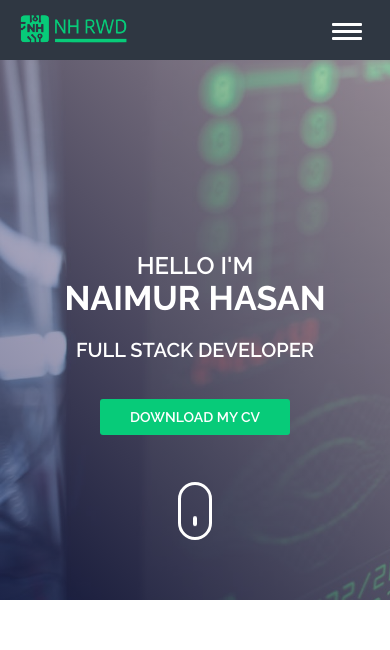
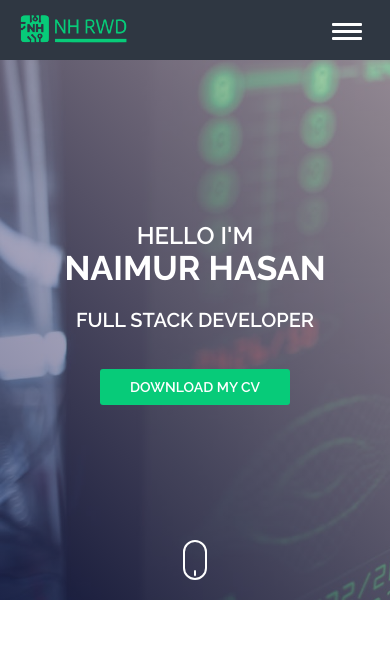
Before and after one commit to naimurhasan/naimurhasan.github.io, a Jekyll site: the page built from index.html, in a window 390 px wide. Shown: the top 650 px of the page. Built offline with Jekyll 4.4.1, drawn with Linux system fonts in a browser that asks for light colours; comment, search, counter and statistics services are not loaded; grey boxes are pictures that could not be loaded.

Commit message:
fix: add lazy loader, polish ui
fix: sidebar image

fix: ui polish

```diff
--- a/_includes/home-about.html
+++ b/_includes/home-about.html
@@ -8,7 +8,7 @@
    <div class="row">
    	 <div class="col-lg-4 col-md-4 col-sm-4">
    	   <div class="about-image">
-   	   	 <img class="img-responsive" src="https://i.ibb.co.com/PzZ69Vx4/naimur-hasan-using-laptop.jpg" alt="Naimur Hasan">
+   	   	 <img class="img-responsive" src="https://i.ibb.co.com/PzZ69Vx4/naimur-hasan-using-laptop.jpg" alt="Naimur Hasan" loading="lazy">
    	   </div>
    	   <div class="about-social">
    	   	 <ul>
--- a/_includes/home-portfolio.html
+++ b/_includes/home-portfolio.html
@@ -31,7 +31,7 @@
      <div class="item">
       <div class="item-hover">
           <div class="item-inner">
-        <img class="img-responsive" src="assets/images/portfolio/01.jpg" alt="ujs"></div>
+        <img class="img-responsive" src="assets/images/portfolio/01.jpg" alt="ujs" loading="lazy"></div>
          <div class="item-info">
          <a href="https://play.google.com/store/apps/details?id=com.aisolutionsbd.jobsolutions&hl=en" target="_blank">Ultimate Job Solution</a>
           <span>200K+ downloads, offline TTS, eBook reader, 300K+ quiz, Live Exams</span>
@@ -49,7 +49,7 @@
      <div class="item">
       <div class="item-hover">
           <div class="item-inner">
-        <img class="img-responsive" src="assets/images/portfolio/02.jpg" alt="percet tracker"></div>
+        <img class="img-responsive" src="assets/images/portfolio/02.jpg" alt="percet tracker" loading="lazy"></div>
          <div class="item-info">
          <a href="https://github.com/naimurhasan/unified-parcel-tracker" target="_blank">Unified Parcel Tracker</a>
           <span>Web scraping system for consumer package tracking</span>
@@ -67,7 +67,7 @@
      <div class="item">
       <div class="item-hover">
           <div class="item-inner">
-        <img class="img-responsive" src="assets/images/portfolio/03.jpg" alt="msh"></div>
+        <img class="img-responsive" src="assets/images/portfolio/03.jpg" alt="msh" loading="lazy"></div>
          <div class="item-info">
          <a href="https://apps.apple.com/us/app/mysmarthomesapp/id6723904848" target="_blank">MySmartHomes</a>
           <span>IoT automation platform with web backend, iOS & Android apps, custom OS patches</span>
@@ -85,7 +85,7 @@
      <div class="item">
       <div class="item-hover">
           <div class="item-inner">
-        <img class="img-responsive" src="assets/images/portfolio/04.jpg" alt="SiinShop"></div>
+        <img class="img-responsive" src="assets/images/portfolio/04.jpg" alt="SiinShop" loading="lazy"></div>
          <div class="item-info">
          <a href="https://apps.apple.com/us/app/siin-%D8%B3%D9%8A%D9%86/id6451072889" target="_blank">SiinShop eCommerce</a>
           <span>TikTok-style video commerce with live chat and auction features</span>
@@ -103,7 +103,7 @@
      <div class="item">
       <div class="item-hover">
           <div class="item-inner">
-        <img class="img-responsive" src="assets/images/portfolio/05.jpg" alt="wp plugin"></div>
+        <img class="img-responsive" src="assets/images/portfolio/05.jpg" alt="wp plugin" loading="lazy"></div>
          <div class="item-info">
          <a href="https://wordpress.org/plugins/folder-to-category-link/" target="_blank">WordPress Plugin</a>
           <span>Bulk category organizer for WordPress wallpaper websites</span>
@@ -121,7 +121,7 @@
      <div class="item">
       <div class="item-hover">
           <div class="item-inner">
-        <img class="img-responsive" src="assets/images/portfolio/06.jpg" alt="ubd"></div>
+        <img class="img-responsive" src="assets/images/portfolio/06.jpg" alt="ubd" loading="lazy"></div>
          <div class="item-info">
          <a href="https://play.google.com/store/apps/details?id=com.aisolutionsbd.ultimatedictionary&hl=en" target="_blank">Ultimate Bangla Dictionary</a>
           <span>Offline dictionary app with SQLite database, English-Bangla bidirectional</span>
@@ -139,7 +139,7 @@
      <div class="item">
       <div class="item-hover">
           <div class="item-inner">
-        <img class="img-responsive" src="assets/images/portfolio/07.jpg" alt="ecampusafrica"></div>
+        <img class="img-responsive" src="assets/images/portfolio/07.jpg" alt="ecampusafrica" loading="lazy"></div>
          <div class="item-info">
          <a href="https://ecampusafrica.com/" target="_blank">WordPress LMS</a>
           <span>eCampus Africa learning management system with quiz, reports & memberships</span>
@@ -157,7 +157,7 @@
      <div class="item">
       <div class="item-hover">
           <div class="item-inner">
-        <img class="img-responsive" src="assets/images/portfolio/08.jpg" alt="fnz"></div>
+        <img class="img-responsive" src="assets/images/portfolio/08.jpg" alt="fnz" loading="lazy"></div>
          <div class="item-info">
          <a href="#">Laravel eCommerce</a>
           <span>FNZ Gaming Shop, fully operational eCommerce platform built with PHP Laravel</span>
@@ -175,7 +175,7 @@
      <div class="item">
       <div class="item-hover">
           <div class="item-inner">
-        <img class="img-responsive" src="assets/images/portfolio/09.jpg" alt="django app"></div>
+        <img class="img-responsive" src="assets/images/portfolio/09.jpg" alt="django app" loading="lazy"></div>
          <div class="item-info">
          <a href="https://github.com/naimurhasan/producthunt-project" target="_blank">Product Hunt Clone</a>
           <span>Hobby project for discovering Django, community-driven product discovery platform</span>
--- a/_includes/home-testimonials.html
+++ b/_includes/home-testimonials.html
@@ -20,7 +20,7 @@
     <div class="testimonials-block">
       <div class="testimonials-content">
       	 <div class="testimonials-avtar">
-      	 	<img class="imgresponsive" src="assets/images/testimonials/kawthar-naser.jpg" alt="Kawthar Naser">
+      	 	<img class="imgresponsive" src="assets/images/testimonials/kawthar-naser.jpg" alt="Kawthar Naser" loading="lazy">
       	 </div>
       	 <div class="testimonials-comment">
       	 	<p>Naimur is a highly skilled senior Flutter Developer with exceptional dedication and a friendly, collaborative approach. He's kind-hearted, professional, and talented. Any organization will be fortunate to have him.</p>
@@ -36,7 +36,7 @@
     <div class="testimonials-block">
       <div class="testimonials-content">
       	 <div class="testimonials-avtar">
-      	 	<img class="imgresponsive" src="assets/images/testimonials/tor-johnson.jpg" alt="Tor Johnson">
+      	 	<img class="imgresponsive" src="assets/images/testimonials/tor-johnson.jpg" alt="Tor Johnson" loading="lazy">
       	 </div>
       	 <div class="testimonials-comment">
       	 	<p>Naimur is a skilled, smart, and hardworking engineer. He's shown ingenuity and tenacity solving technical problems. This is someone you'd want on your team and I'd hire again.</p>
@@ -52,7 +52,7 @@
     <div class="testimonials-block">
       <div class="testimonials-content">
       	 <div class="testimonials-avtar">
-      	 	<img class="imgresponsive" src="assets/images/testimonials/enamul-haque.jpg" alt="Enamul Haque">
+      	 	<img class="imgresponsive" src="assets/images/testimonials/enamul-haque.jpg" alt="Enamul Haque" loading="lazy">
       	 </div>
       	 <div class="testimonials-comment">
       	 	<p>I had the pleasure of working with Md Naimur, an exceptional team player and expert in mobile app development with Flutter. His technical proficiency and strong communication skills make him a standout developer.</p>
--- a/_layouts/default.html
+++ b/_layouts/default.html
@@ -12,8 +12,6 @@
 
 <body>
 
-{% include default-loading.html %}
-
 {{ content }}
 
 {% include default-scripts.html%}
--- a/assets/css/main.css
+++ b/assets/css/main.css
@@ -80,8 +80,28 @@
 button.button-small:hover { background: #07cb79; }
 
 /*******************************************
-              loading
+              Shimmer Loading Effect
 *******************************************/
+/* Shimmer animation for lazy loading images - Optimized for performance */
+@keyframes shimmer {
+  0% { background-position: -468px 0; }
+  100% { background-position: 468px 0; }
+}
+
+/* Shimmer utility class for reuse */
+.shimmer {
+  animation: shimmer 1.5s infinite linear;
+  background: linear-gradient(to right, #f6f7f8 0%, #edeef1 20%, #f6f7f8 40%, #f6f7f8 100%);
+  background-size: 800px 100%;
+  will-change: background-position; /* Hint browser to optimize */
+}
+
+/*******************************************
+              loading - DISABLED FOR BETTER UX
+*******************************************/
+/* Loading screen removed to prevent blocking user experience
+   Images now use native lazy loading with shimmer effects */
+/*
  #loading { background-color: #000; height: 100%; width: 100%; position: fixed; z-index: 1; margin-top: 0; top: 0; left: 0; bottom: 0; overflow: hidden !important; right: 0;
   z-index: 999999; }
 #loading-center { width: 100%; height: 100%; position: relative; }
@@ -133,6 +153,7 @@
   25% { transform: translate(0,50px) rotate(-180deg); -webkit-transform: translate(0,50px) rotate(-180deg); }
   100% { transform: translate(0,0) rotate(-180deg); -webkit-transform: translate(0,0) rotate(-180deg); }
 }
+*/
 
 /*************************
      intro-bg
@@ -186,17 +207,17 @@
 
 
 /*intro*/
-.intro-bg { background-size: cover !important; background-repeat: no-repeat; background-position: center; bottom; position: relative; height: 60vh; width: 100%; }
+.intro-bg { background-size: cover !important; background-repeat: no-repeat; background-position: center; bottom; position: relative; height: 60vh; width: 100%; min-height: 500px; }
 .intro { display: table; width: 100%; height: 100%; position: relative; }
-.intro-content { display: table-cell; height: 100%; vertical-align: middle; }
+.intro-content { display: table-cell; height: 100%; vertical-align: middle; padding-bottom: 60px; }
 .intro-content h1 { font-size: 72px; color: #ffffff; font-weight: bold; text-transform: uppercase; font-weight: 700; font-family: 'Raleway', sans-serif; }
 .intro-content h1 span { font-size: 30px; display: block; font-family: 'Raleway', sans-serif; font-weight: 600; }
 #typer { height: 40px; }
 #typer h2 { font-size: 28px; color: #ffffff; font-weight: 600; text-transform: uppercase; font-family: 'Raleway', sans-serif; }
 /*scroll-down*/
-.scroll-down { text-align: center; width: 34px; height: 58px; display: inline-block; border-radius: 20px; border:3px solid #fff; position: absolute; left: 50%; bottom: 60px;
-margin-left: -17px; line-height: 50px; }
-.scroll-down i { height: 10px;  width: 4px; background: #fff; display: inline-block; border-radius: 3px; -webkit-animation-name:fadebounce;  -moz-animation-name:fadebounce; -ms-animation-name:fadebounce; -o-animation-name:fadebounce; animation-name:fadebounce; -webkit-animation-duration:3s; -moz-animation-duration:3s; -ms-animation-duration:3s; -o-animation-duration:3s;
+.scroll-down { text-align: center; width: 28px; height: 46px; display: inline-block; border-radius: 20px; border:2px solid #fff; position: absolute; left: 50%; bottom: 30px;
+margin-left: -14px; line-height: 42px; }
+.scroll-down i { height: 8px;  width: 3px; background: #fff; display: inline-block; border-radius: 3px; -webkit-animation-name:fadebounce;  -moz-animation-name:fadebounce; -ms-animation-name:fadebounce; -o-animation-name:fadebounce; animation-name:fadebounce; -webkit-animation-duration:3s; -moz-animation-duration:3s; -ms-animation-duration:3s; -o-animation-duration:3s;
  animation-duration:3s; -webkit-animation-iteration-count:infinite; -moz-animation-iteration-count:infinite; -ms-animation-iteration-count:infinite; -o-animation-iteration-count:infinite;
  animation-iteration-count:infinite; }
 @-moz-keyframes fadebounce {
@@ -239,6 +260,37 @@
 /*.about{ margin-top: 60px; }*/
 .about  { margin-top: 50px; }
 .about .section-title { margin-bottom: 20px; }
+
+/* Performance optimization - defer rendering of off-screen sections */
+.about, .portfolio, .testimonials {
+  content-visibility: auto;
+  contain-intrinsic-size: auto 800px;
+}
+.about-image {
+  margin-bottom: 20px;
+  position: relative;
+  width: 100%;
+  overflow: hidden;
+  padding-bottom: 100%; /* 1:1 aspect ratio - reserves space immediately */
+  background: linear-gradient(to right, #f6f7f8 0%, #edeef1 20%, #f6f7f8 40%, #f6f7f8 100%);
+  background-size: 800px 100%;
+  animation: shimmer 1.5s infinite linear;
+  will-change: background-position;
+}
+.about-image img {
+  position: absolute;
+  top: 0;
+  left: 0;
+  width: 100%;
+  height: 100%;
+  object-fit: cover;
+  display: block;
+  opacity: 0;
+  transition: opacity 0.3s ease-in;
+}
+.about-image img.loaded {
+  opacity: 1;
+}
 .about-social { background: #07cb79; padding: 15px 10px; text-align: center; }
 .about-social ul { padding: 0; margin: 0; }
 .about-social ul li { display: inline-block; }
@@ -333,6 +385,8 @@
         portfolio
 *************************/
 .portfolio { overflow: hidden; }
+.isotope { width: 100%; }
+.isotope:after { content: ""; display: table; clear: both; }
 .isotope-filters { display: table; margin-bottom: 30px; margin-left: 8px; }
 .isotope-filters  button {  border:none; margin: 2px; cursor: pointer; color: #2f3742 ; font-size: 20px; font-weight: 600; background: transparent; text-transform: capitalize; transition:all 0.3s ease-in-out; -webkit-transition:all 0.3s ease-in-out; -o-transition:all 0.3s ease-in-out; -ms-transition:all 0.3s ease-in-out; -webkit-transition:all 0.3s ease-in-out; padding
 	: 8px 0; box-shadow: 0 3px 0 0 transparent;  }
@@ -340,8 +394,8 @@
 .isotope-filters  button:focus { outline: none;  outline-style: none; outline-offset:0; }
 .isotope-filters  button.active, .isotope-filters  button:hover { background: transparent; color: #07cb79; }
 .grid-item { background: #fff; color: #fff; width: auto; border: 0; }
-.grid-item img {-webkit-transition: transform 0.35s; -ms-transition: transform 0.35s; -moz-transition: transform 0.35s; -o-transition: transform 0.35s; transition: transform 0.35s; width: 100%; }
-.full-screen .grid-item { padding: 10px 10px; width: 25%; }
+.grid-item img {-webkit-transition: transform 0.35s; -ms-transition: transform 0.35s; -moz-transition: transform 0.35s; -o-transition: transform 0.35s; transition: transform 0.35s; width: 100%; height: auto; display: block; }
+.full-screen .grid-item { padding: 10px 10px; width: 25%; float: left; box-sizing: border-box; }
 /*hover portfolio*/
 .portfolio-item .item-info a { margin: 0; padding: 0; color: #fff; font-weight: 100; text-transform: capitalize; line-height: 30px; margin-bottom: 15px; display: block; font-size: 24px;
 }
@@ -354,7 +408,26 @@
 .portfolio-item .item-info a:hover span { color: #07cb79; }
 .portfolio-item .item { -webkit-perspective: 1700px; -moz-perspective: 1700px; perspective: 1700px; -webkit-perspective-origin: 0 50%; -moz-perspective-origin: 0 50%; perspective-origin: 0 50%; }
 .portfolio-item .item-hover { -webkit-transform-style: preserve-3d; -moz-transform-style: preserve-3d; transform-style: preserve-3d; }
-.portfolio-item .item-hover .item-inner { overflow: hidden; }
+.portfolio-item .item-hover .item-inner {
+  overflow: hidden;
+  position: relative;
+  width: 100%;
+  background: linear-gradient(to right, #f6f7f8 0%, #edeef1 20%, #f6f7f8 40%, #f6f7f8 100%);
+  background-size: 800px 100%;
+  animation: shimmer 1.5s infinite linear;
+  will-change: background-position;
+  min-height: 200px;
+}
+.portfolio-item .item-hover .item-inner img {
+  width: 100%;
+  height: auto;
+  display: block;
+  opacity: 0;
+  transition: opacity 0.3s ease-in;
+}
+.portfolio-item .item-hover .item-inner img.loaded {
+  opacity: 1;
+}
 .portfolio-item .item-hover img { -webkit-transition: -webkit-transform 0.4s; -moz-transition: -moz-transform 0.4s; transition: transform 0.4s; }
 .no-touch .portfolio-item .item-hover:hover img,
 .portfolio-item .item-hover.cs-hover img { -webkit-transform: translateX(25%); -moz-transform: translateX(25%); -ms-transform: translateX(25%); transform: translateX(25%); }
@@ -432,9 +505,36 @@
 *************************/
 .testimonials-block { margin-bottom: 30px; }
 .testimonials-content { background: #f4f5f6; padding: 15px; position: relative; border-radius: 3px; }
-.testimonials-avtar { display: table-cell; vertical-align: middle;  }
-.testimonials-avtar img {  width: 160px; border-radius: 50%; }
-.testimonials-comment { display: table-cell; padding: 20px; }
+.testimonials-avtar {
+  display: inline-block;
+  vertical-align: middle;
+  width: 40px;
+  height: 40px;
+  position: relative;
+  background: linear-gradient(to right, #f6f7f8 0%, #edeef1 20%, #f6f7f8 40%, #f6f7f8 100%);
+  background-size: 800px 100%;
+  animation: shimmer 1.5s infinite linear;
+  will-change: background-position;
+  border-radius: 50%;
+  overflow: hidden;
+  flex-shrink: 0;
+}
+.testimonials-avtar img {
+  position: absolute;
+  top: 0;
+  left: 0;
+  width: 100%;
+  height: 100%;
+  object-fit: cover;
+  border-radius: 50%;
+  opacity: 0;
+  transition: opacity 0.3s ease-in;
+  display: block;
+}
+.testimonials-avtar img.loaded {
+  opacity: 1;
+}
+.testimonials-comment { display: inline-block; vertical-align: middle; padding: 20px; width: calc(100% - 60px); }
 .testimonials-comment p { margin-bottom: 0; }
 .testimonials-content:before { content: ""; position: absolute; left: 40px; bottom: -20px; width: 0; height: 0; border-style: solid; border-width: 20px 20px 0 0; border-color: #f4f5f6 transparent transparent transparent; }
 .testimonials-name { margin-top: 35px;  }
@@ -726,9 +826,22 @@
 .blog-single blockquote p { font-size: 16px; font-style: italic; }
 .blog-single blockquote p span { color: #07cb79; margin-top: 10px; display: block; }
 .author { background: #f4f5f6; padding: 15px; }
-.author-details .author-avtar { display: table-cell; }
-.author-details .author-avtar img { width: 80px; border-radius: 50%; }
-.author-details .author-name { display: table-cell; vertical-align: top; padding-left: 30px; }
+.author-details .author-avtar {
+  display: inline-block;
+  width: 40px;
+  height: 40px;
+  border-radius: 50%;
+  overflow: hidden;
+  vertical-align: top;
+}
+.author-details .author-avtar img {
+  width: 100%;
+  height: 100%;
+  object-fit: cover;
+  border-radius: 50%;
+  display: block;
+}
+.author-details .author-name { display: inline-block; vertical-align: top; padding-left: 15px; width: calc(100% - 55px); }
 .author-details .author-name h4 { text-transform: uppercase; }
 .author-details .author-name b { text-transform: uppercase; color: #07cb79; }
 .author-content { margin-top: 30px; }
--- a/assets/css/responsive.css
+++ b/assets/css/responsive.css
@@ -15,6 +15,19 @@
  (  Media Queries  )
 ================================================
  *******************/
+
+/* Very wide screens - prevent hero content overlap */
+@media (min-width: 1921px) {
+.intro-content { padding-bottom: 80px; }
+.scroll-down { bottom: 40px; width: 30px; height: 50px; margin-left: -15px; line-height: 46px; }
+}
+
+@media (min-width: 2560px) {
+.intro-content { padding-bottom: 100px; }
+.intro-content h1 { font-size: 80px; margin-bottom: 20px; }
+#typer h2 { font-size: 32px; }
+.button-large { margin-top: 40px; }
+}
 
 @media (max-width: 1650px) {
 .blog-info .blog-meta p { padding-right: 6px; }
@@ -220,6 +233,8 @@
 #typer h2 { font-size: 20px; }
 .intro-content h1 span { font-size: 24px; }
 .button-large a { font-size: 14px; }
+.scroll-down { width: 24px; height: 40px; margin-left: -12px; bottom: 20px; line-height: 36px; border-width: 2px; }
+.scroll-down i { height: 6px; width: 2px; }
 .portfolio-item .item-info a { font-size: 20px; }
 .full-screen .grid-item { width: 100%; }
 .isotope-filters { text-align: center; }
--- a/assets/js/custom.js
+++ b/assets/js/custom.js
@@ -32,13 +32,39 @@
 (function($){
   "use strict";
 
-  $(window).load(function() {
+  $(document).ready(function() {
 
 /*************************
-        Preloader
+        Preloader - REMOVED FOR BETTER UX
 *************************/
-   $("#load").fadeOut();
-   $('#loading').delay(0).fadeOut('slow');
+   // Loading screen removed - content shows immediately
+   // $("#load").fadeOut();
+   // $('#loading').delay(0).fadeOut('slow');
+
+/*************************
+        Lazy Loading Image Handler
+*************************/
+   // Add loaded class to images when they finish loading
+   $('img[loading="lazy"]').on('load', function() {
+     $(this).addClass('loaded');
+     // Stop shimmer animation to save resources
+     var container = $(this).closest('.about-image, .portfolio-item .item-inner, .testimonials-avtar');
+     if (container.length) {
+       container.css('animation', 'none');
+     }
+   });
+
+   // Handle images that are already cached/loaded
+   $('img[loading="lazy"]').each(function() {
+     if (this.complete) {
+       $(this).addClass('loaded');
+       // Stop shimmer animation for cached images
+       var container = $(this).closest('.about-image, .portfolio-item .item-inner, .testimonials-avtar');
+       if (container.length) {
+         container.css('animation', 'none');
+       }
+     }
+   });
 
 /*************************
         Owl carousel
```
